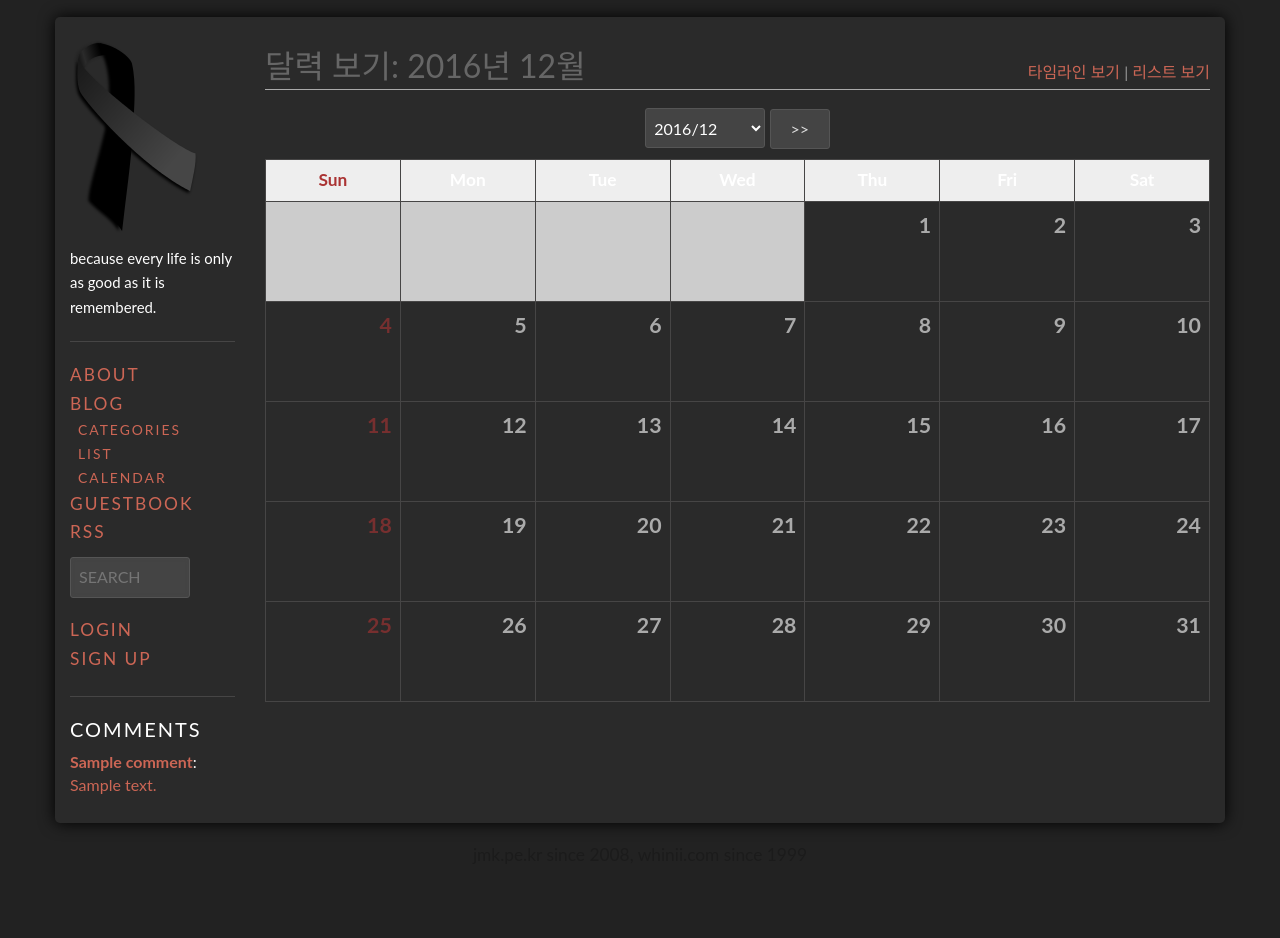
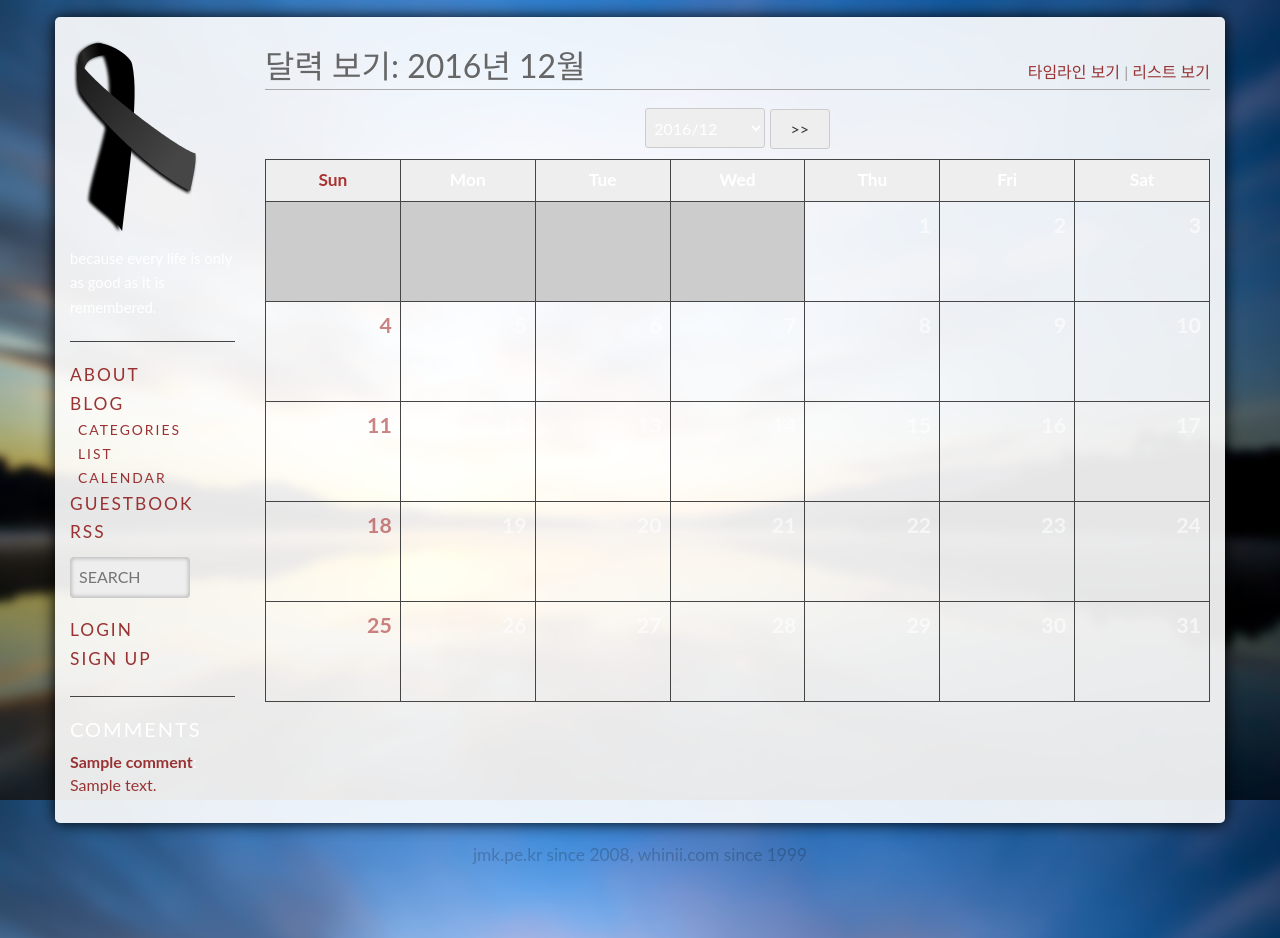
Before and after one commit to jongman/jmk.pe.kr, a Django app: page /calendar in a window 1280 px wide. Run offline with Django 3.2, Linux system fonts and the light colour scheme; tables that the repository leaves empty hold one stand-in row (values such as "Sample post"); parts of the project's set-up code (start-up, migrations or seed data) failed here and were passed over; some libraries are stand-ins or nearby versions.

Commit message:
backout style changes. it has been 100 days. already.

```diff
--- a/www/static/jmk.css
+++ b/www/static/jmk.css
@@ -20,7 +14,7 @@ h4 {
 	font-size: 15pt;
 }
 a {
-	color: #c65;
+	color: #933;
 	/* text-decoration: underline; */
 }
 body { font-size: 13pt; }
@@ -35,14 +29,13 @@ textarea, input, select {
 }
 
 select, textarea, input[type=text], input[type=password], input[type=email] {
-	border: 1px solid #555;
-	background-color: #444;
+	border: 1px solid #ccc;
+	background-color: #eee;
 }
 
 textarea, input[type=text], input[type=password], input[type=email] {
-	box-shadow: inset 0 0 4px #444;
+	box-shadow: inset 0 0 4px #aaa;
 	padding: 8px;
-	color: #ddd;
 }
 
 input[type=button].in-progress {
@@ -85,11 +78,11 @@ input[type=button], input[type=submit] {
 @media (min-width: 769px) {
 	/* background */
 	body {
-		background-color: #222;
+		background-color: #333;
 		background-size: cover;
 		/* background-image: url(grasses2.jpg); */
 		/* background-image: url(flowers.jpg); */
-		/* background-image: url(lake.jpg); */
+		background-image: url(lake.jpg);
 		background-attachment: fixed;
 }
 }
@@ -114,7 +107,7 @@ body, html, .main-container {
 }
 .main-container {
 	box-shadow: 0px 0px 16px #000;
-	background-color: #2a2a2a;
+	background-color: rgba(255, 255, 255, 0.9);
 	padding-bottom: 16px;
 	border-radius: 5px;
 }
@@ -323,9 +312,9 @@ h2.content-header span.subtitle {
 .pagination input {
 	height: 40px;
 	width: 60px;
-	background-color: #444;
-	color: #ddd;
-	border: 1px solid #555;
+	background-color: #eee;
+	color: #333;
+	border: 1px solid #ccc;
 	text-shadow: none;
 }
 .pagination select {
```
Also changed, not shown: other parts of www/static/jmk.css (+2 -36 lines).
